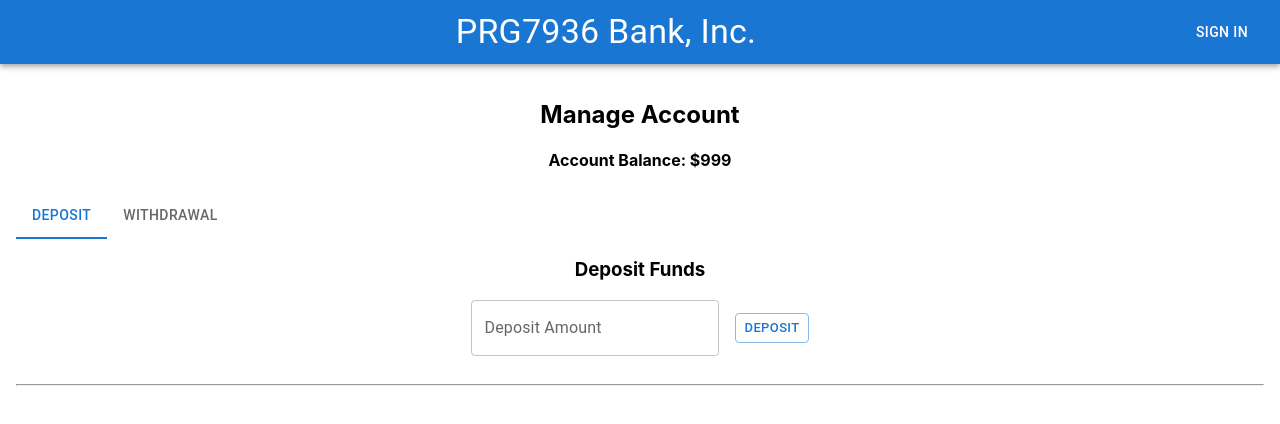
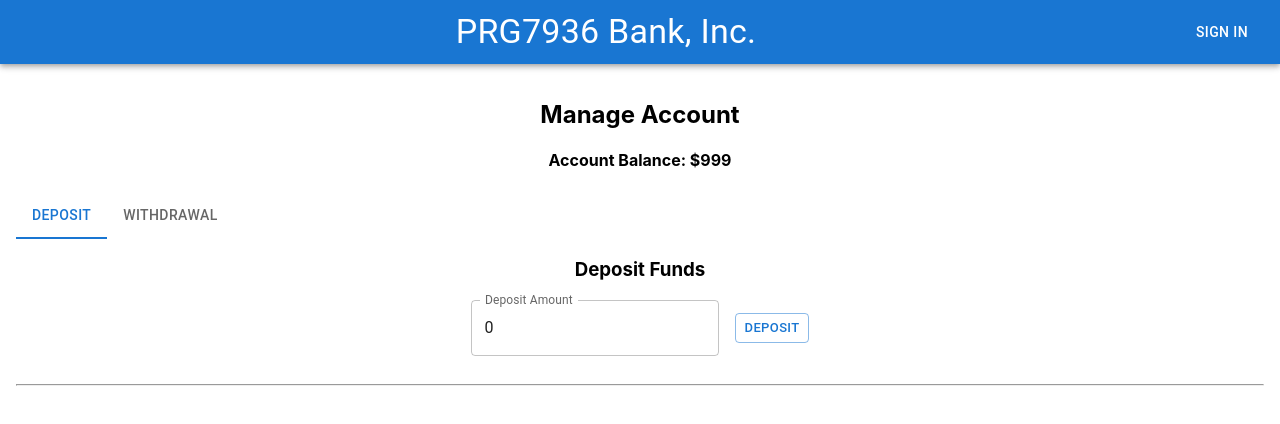
Before and after one commit to shaunpickford/prg7936-bankaccount, a React (Create React App) app: page / in a window 1280 px wide. Shown: the top 424 px of the page. Built offline with nearby package versions, Linux system fonts and the light colour scheme.

Commit message:
updates from class

```diff
--- a/src/components/Deposits.js
+++ b/src/components/Deposits.js
@@ -1,4 +1,5 @@
-// TODO: Import useState
+// import useState
+import { useState } from 'react';
 import Heading from './Heading';
 
 import Box from '@mui/material/Box';
@@ -10,17 +11,39 @@ import TextField from '@mui/material/TextField';
 // This is a component named Deposits
 // This component expects props of: balance (number), updateBalance (function)
 function Deposits(props) {
+  const [depositAmount, setDepositAmount] = useState(0);
 
-  // TODO: Click handler for button
+  const onFieldChange = (evt) => {
+    // gives us the data in the field
+    let newAmount = parseInt(evt.target.value);
+
+    if (newAmount >= 0) {
+      setDepositAmount(newAmount);
+    }
+  }
+
+  // Click handler for button
+  const handleDeposit = () => {
+    props.updateBalance(depositAmount);
+
+    // Reset the field
+    setDepositAmount(0);
+  }
 
   return (
     <Box>
       <Heading text="Deposit Funds" type="h3" />
       <Stack spacing={2} direction="row" justifyContent="center" alignItems={"center"}>
-          <TextField type="number" label="Deposit Amount" />
+          <TextField
+            type="number"
+            label="Deposit Amount"
+            value={depositAmount}
+            onChange={onFieldChange}
+          />
           <Button
             variant="outlined"
             size="small"
+            onClick={handleDeposit}
           >
               Deposit
           </Button>
--- a/src/components/ManageAccount.js
+++ b/src/components/ManageAccount.js
@@ -4,7 +4,7 @@ import { useState } from 'react';
 import Heading from './Heading';
 import Deposits from './Deposits';
 import Withdrawals from './Withdrawals';
-import Balance from './Balance';
+import DisplayBalance from './Balance';
 
 import Box from '@mui/material/Box';
 import Button from '@mui/material/Button';
@@ -22,29 +22,19 @@ function ManageAccount() {
 
     const [selectedTab, setSelectedTab] = useState(0);
 
-    const deposit = function () {
-        let newBalance = balance + amount;
-        setBalance(newBalance);
-    }
-
     const withdraw = () => {
         setBalance(balance - amount);
     }
 
     const updateBalance = (change) => {
+        // Calculate new balance
         let newBalance = balance + change;
+
+        // Update state variable for balance
         setBalance(newBalance);
     }
 
-    const onFieldChange = (evt) => {
-        // gives us the data in the field
-        let newAmount = evt.target.value;
-        if (newAmount > balance) {
-            newAmount = balance;
-        }
 
-        setAmount(newAmount);
-    }
 
     const onTabChange = (evt, tabIndex) => {
         setSelectedTab(tabIndex);
@@ -53,7 +43,7 @@ function ManageAccount() {
     return (
         <div style={{padding: 16}}>
             <Heading text="Manage Account" type="h2" />
-            <Balance balance={balance} />
+            <DisplayBalance balance={balance} />
             <Tabs value={selectedTab} onChange={onTabChange}>
                 <Tab label="Deposit" />
                 <Tab label="Withdrawal" />
```
